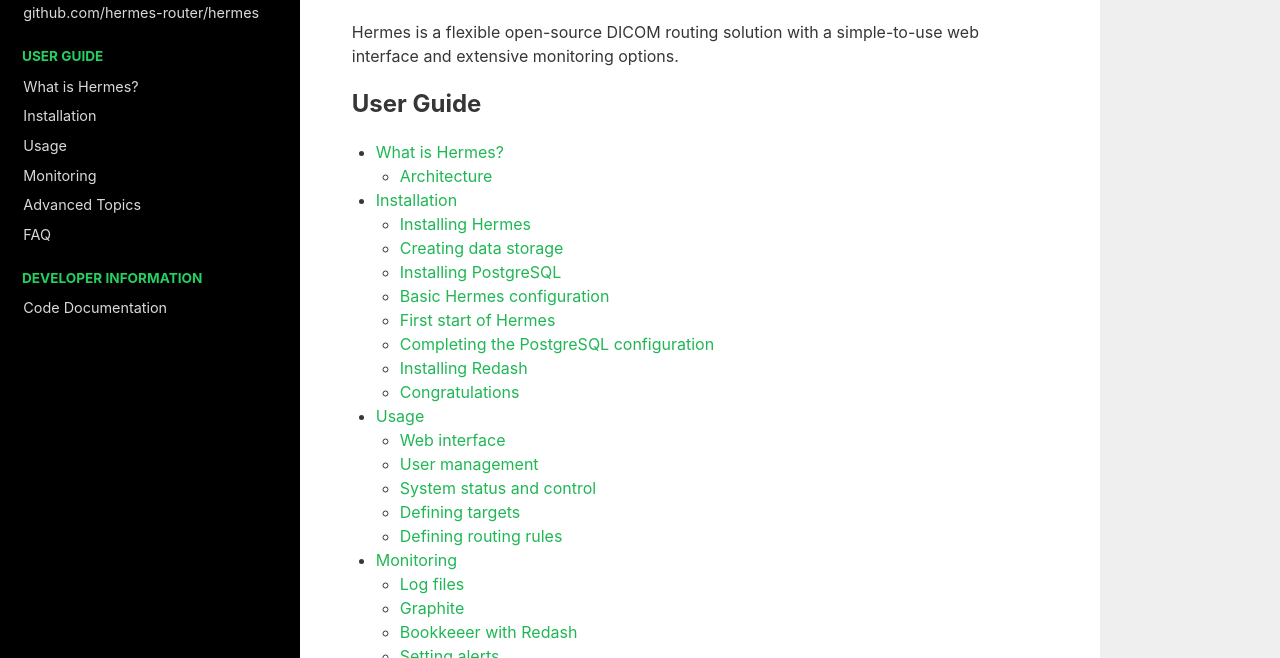
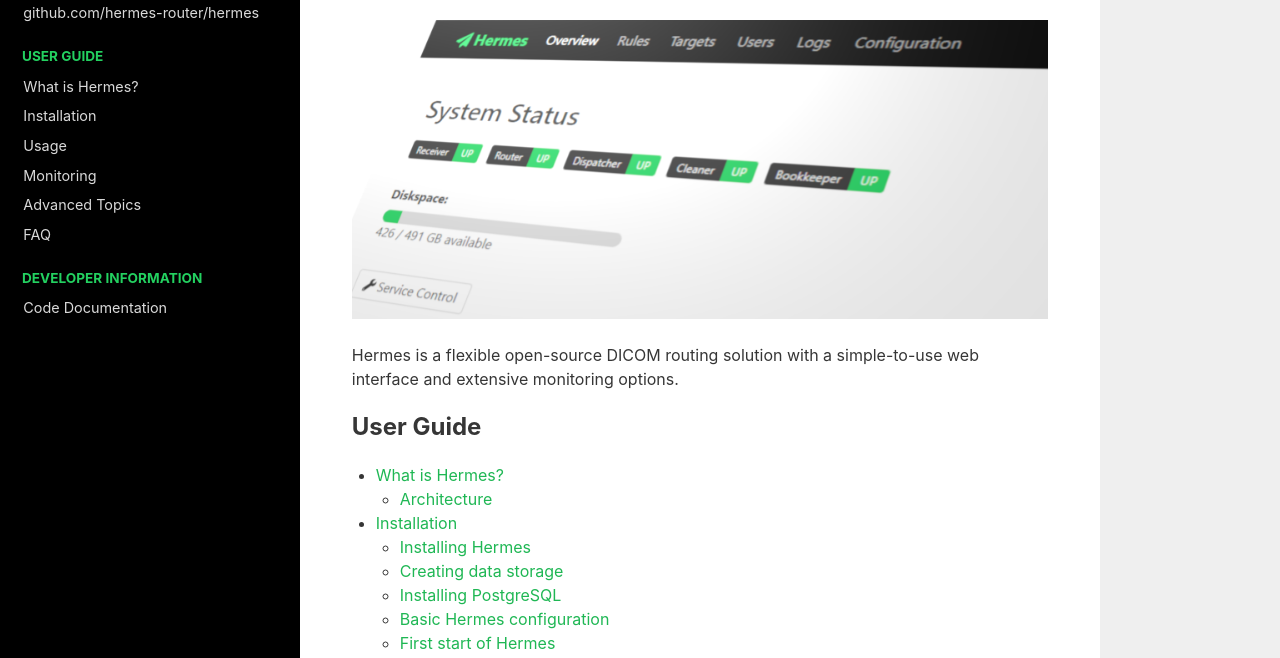
Before and after one commit to hermes-router/hermes-doc, a plain HTML site: page index.html in a window 1280 px wide. Shown: the part 142-800 px from the top of the page. Drawn offline with Linux system fonts and the light colour scheme.

Commit message:
Continued.

```diff
--- a/index.html
+++ b/index.html
@@ -161,6 +161,7 @@
 
   <div class="section" id="hermes-dicom-router">
 <h1>Hermes DICOM Router<a class="headerlink" href="#hermes-dicom-router" title="Permalink to this headline">¶</a></h1>
+<a class="reference internal image-reference" href="_images/banner.png"><img alt="_images/banner.png" class="align-center" src="_images/banner.png" style="width: 100%;" /></a>
 <p>Hermes is a flexible open-source DICOM routing solution with a simple-to-use web interface and extensive monitoring options.</p>
 <div class="toctree-wrapper compound">
 </div>
```
Also changed, not shown: _images/banner.png (added), _sources/index.rst.txt.
